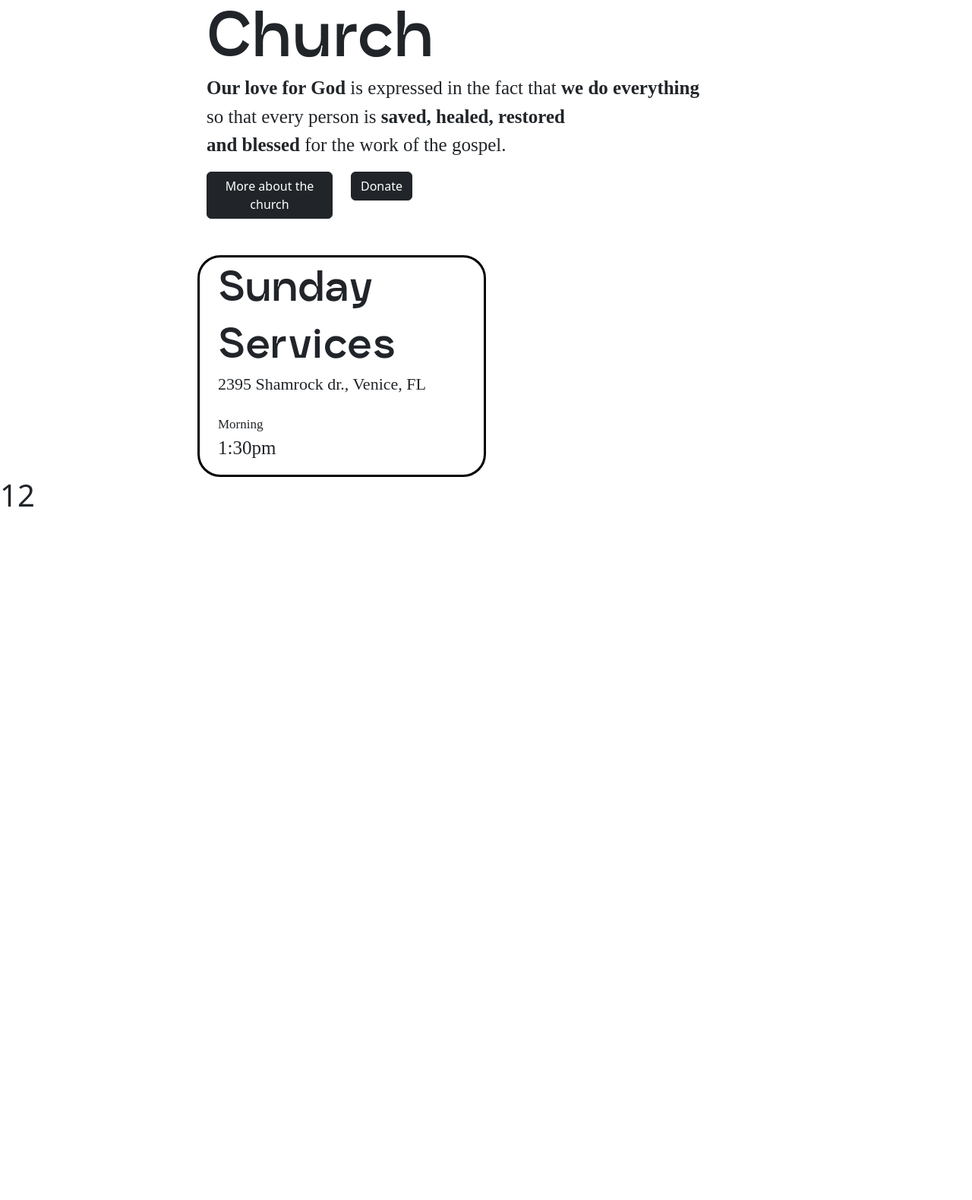
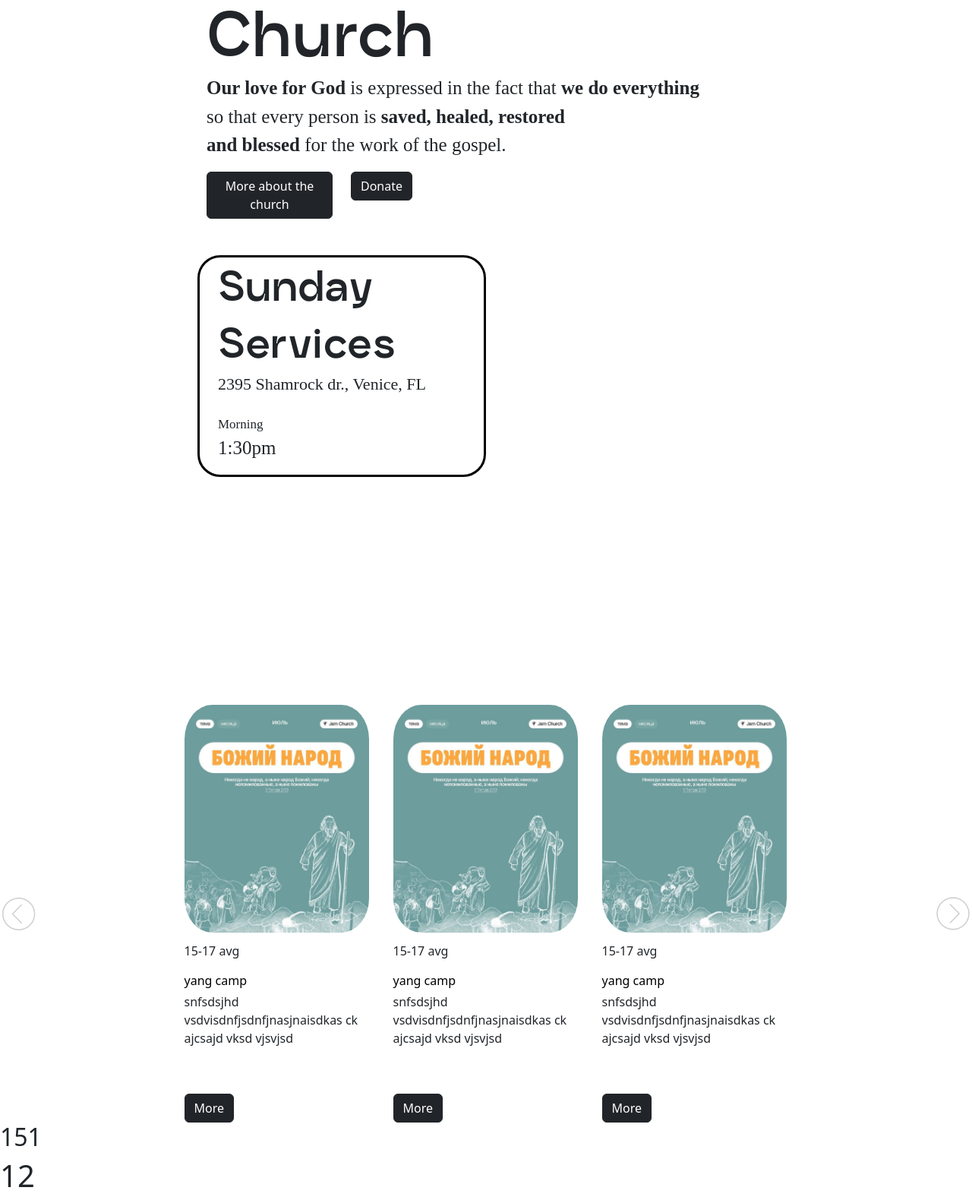
Before and after one commit to DanilaKalinin161/website-for-JemChurch, a Django app: page / in a window 1280 px wide. Shown: the part 700-2280 px from the top of the page at 76% size. Before the commit the page ends 1367 px from the top, so only its background shows below. Run offline with Django 5.2, Linux system fonts and the light colour scheme; data comes from the database, SQL or seed files in the repository; some libraries are stand-ins or nearby versions.

Commit message:
create slider

```diff
--- a/main/static/main/script/slider.js
+++ b/main/static/main/script/slider.js
@@ -1,11 +1,16 @@
-$(document).ready(function() {
- $("#news-slider").owlCarousel({
- items:3,
- itemsDesktop:[1199,3],
- itemsDesktopSmall:[1000,2],
- itemsMobile:[650,1],
- pagination:false,
- navigationText:false,
- autoPlay:true
- });
- });
+const productContainers = [...document.querySelectorAll('.slider-container-main')];
+const nxtBtn = [...document.querySelectorAll('.nxt-button')];
+const preBtn = [...document.querySelectorAll('.pre-button')];
+
+productContainers.forEach((item, i) => {
+    let containerDimensions = item.getBoundingClientRect();
+    let containerWidth = containerDimensions.width;
+
+    nxtBtn[i].addEventListener('click', () => {
+        item.scrollLeft += containerWidth;
+    })
+
+    preBtn[i].addEventListener('click', () => {
+        item.scrollLeft -= containerWidth;
+    })
+})
--- a/main/static/main.css
+++ b/main/static/main/style/main.css
@@ -1,7 +1,7 @@
 @font-face {
     font-family: "Craftwork Grotesk Bold";
     src: local("Craftwork Grotesk Bold"), local("CraftworkGrotesk-Bold"),
-    url("main/fonts/CraftworkGrotesk-Bold.ttf");
+    url("main/static/main/fonts/CraftworkGrotesk-Bold.ttf");
     font-weight: bold;
 }
 .fontH {
--- /dev/null
+++ b/main/static/main/style/slider.css
@@ -0,0 +1,83 @@
+.pre-button, .nxt-button {
+    height: 50px;
+    width: 50px;
+    display: flex;
+    position: absolute;
+    justify-content: center;
+    border: none;
+    outline: none;
+    background-color: rgba(0,0,0,0%);
+    z-index: 10;
+    align-items: center;
+
+}
+.pre-button{
+    left: 0;
+}
+.nxt-button{
+    right: 0;
+}
+.pre-button-img, .nxt-button-img{
+    display: block;
+    height: 100%;
+    width: auto;
+    opacity: 0.2;
+}
+.pre-button-img:hover, .nxt-button-img:hover{
+    opacity: 1;
+}
+.slider-container-image{
+    height: 300px;
+    width: 150px;
+    justify-content: center;
+    left: 15%;
+    top: 5%;
+    border-radius: 15%;
+}
+.slider-container-image-img{
+    display: block;
+    height: 100%;
+    width: auto;
+    border-radius: 15%;
+}
+.slider{
+    display: flex;
+    justify-content: center;
+    align-items: center;
+    margin-top: 300px;
+}
+.slider-container-main{
+    padding: 0 10vw;
+  display: flex;
+  overflow-x: auto;
+  scroll-behavior: smooth;
+}
+
+.slider-container-content{
+    margin-top: 12px;
+}
+.slider-container-content-text{
+    height: 200px;
+}
+.slider-container-content-text-name{
+    margin-top: 15px;
+}
+.slider-container-content-text-name-link{
+    text-decoration: none;
+    color: black;
+}
+.slider-container-content-text-description{
+    margin-top: 4px;
+    overflow: hidden;
+    word-wrap: break-word;
+}
+.slider-container{
+    max-width: 245px;
+    max-height: 700px ;
+    margin-left: 15px;
+    margin-right: 15px;
+    flex: 0 0 auto;
+}
+.slider-container-content-button{
+    margin-top: auto;
+}
--- a/main/templates/main/index.html
+++ b/main/templates/main/index.html
@@ -1,9 +1,13 @@
 {% extends 'main/layout.html' %}
+{% load static %}
+{% load i18n %}
+
 
 
 {% block title %}Main page{% endblock %}
 
 {% block content %}
+    <head><link rel="stylesheet" href="{% static 'main/style/slider.css' %}"></head>
     <div class="fullscreen-bg" >
         <div class="overlay">
             <h1 >JEM CHURCH FLORIDA<br>Welcome Home</h1>
@@ -98,7 +102,60 @@
         </div>
 
    </div>
+    <!------------------ slider ------------------->
 
+<div class="slider">
+    <button class="pre-button "><img alt="pre-button-img" class="pre-button-img" src="{% static 'main/img/slider/button-pre.png' %}"></button>
+    <button class="nxt-button "><img alt="nxt-button-img" class="nxt-button-img" src="{% static 'main/img/slider/buttom-nxt.png' %}"></button>
+<div class="slider-container-main ">
+    <div class="slider-container ">
+        <div class="slider-container-image">
+            <img class="slider-container-image-img" src="{% static 'main/img/slider/new_mounth.jpg' %}">
+        </div>
+        <div class="slider-container-content">
+            <div class="slider-container-content-text">
+            <div class="slider-container-content-text-date">{% translate '15-17 avg' %}</div>
+            <div class="slider-container-content-text-name"><a class="slider-container-content-text-name-link" href="/">{% translate 'yang camp' %}</a></div>
+            <div class="slider-container-content-text-description">{% translate 'snfsdsjhd vsdvisdnfjsdnfjnasjnaisdkas ck ajcsajd vksd vjsvjsd' %}</div>
+            </div>
+            <div class="slider-container-content-button">
+                <button class="btn btn-dark"><a style=" text-decoration: none; color: white " href="/about">More</a></button>
+            </div>
+        </div>
+    </div>
+    <div class="slider-container ">
+        <div class="slider-container-image">
+            <img class="slider-container-image-img" src="{% static 'main/img/slider/new_mounth.jpg' %}">
+        </div>
+        <div class="slider-container-content">
+            <div class="slider-container-content-text">
+            <div class="slider-container-content-text-date">{% translate '15-17 avg' %}</div>
+            <div class="slider-container-content-text-name"><a class="slider-container-content-text-name-link" href="/">{% translate 'yang camp' %}</a></div>
+            <div class="slider-container-content-text-description">{% translate 'snfsdsjhd vsdvisdnfjsdnfjnasjnaisdkas ck ajcsajd vksd vjsvjsd' %}</div>
+            </div>
+            <div class="slider-container-content-button">
+                <button class="btn btn-dark"><a style=" text-decoration: none; color: white " href="/about">More</a></button>
+            </div>
+        </div>
+    </div>
+    <div class="slider-container ">
+        <div class="slider-container-image">
+            <img class="slider-container-image-img" src="{% static 'main/img/slider/new_mounth.jpg' %}">
+        </div>
+        <div class="slider-container-content">
+            <div class="slider-container-content-text">
+            <div class="slider-container-content-text-date">{% translate '15-17 avg' %}</div>
+            <div class="slider-container-content-text-name"><a class="slider-container-content-text-name-link" href="/">{% translate 'yang camp' %}</a></div>
+            <div class="slider-container-content-text-description">{% translate 'snfsdsjhd vsdvisdnfjsdnfjnasjnaisdkas ck ajcsajd vksd vjsvjsd' %}</div>
+            </div>
+            <div class="slider-container-content-button">
+                <button class="btn btn-dark"><a style=" text-decoration: none; color: white " href="/about">More</a></button>
+            </div>
+        </div>
+    </div>
+</div>
+</div>
+    <h2 class="hph">151</h2>
 {% for el in context %}
     <h1>{{ el.name }}</h1>
 {% endfor %}
--- a/main/templates/main/layout.html
+++ b/main/templates/main/layout.html
@@ -7,11 +7,12 @@
     <meta name="viewport"
           content="width=device-width, user-scalable=no, initial-scale=1.0, maximum-scale=1.0, minimum-scale=1.0">
     <meta http-equiv="X-UA-Compatible" content="ie=edge">
-    <link rel="stylesheet" href="{% static 'main.css' %}">
+    <link rel="stylesheet" href="https://cdn.jsdelivr.net/npm/swiper@11/swiper-bundle.min.css"/>
+    <link rel="stylesheet" href="https://cdn.jsdelivr.net/npm/bootstrap@5.3.2/dist/css/bootstrap.min.css" integrity="sha384-T3c6CoIi6uLrA9TneNEoa7RxnatzjcDSCmG1MXxSR1GAsXEV/Dwwykc2MPK8M2HN" crossorigin="anonymous">
+    <link rel="stylesheet" href="{% static 'main/style/main.css' %}">
+    <link rel="stylesheet" href="{% static 'main/style/slider.css' %}">
 {#    <link rel="stylesheet" href="https://cdn.jsdelivr.net/npm/uikit@3.19.4/dist/css/uikit.min.css" />#}
 {#    <link rel="stylesheet" href="https://cdnjs.cloudflare.com/ajax/libs/uikit/3.19.4/css/uikit.min.css" />#}
-
-    <link rel="stylesheet" href="https://cdn.jsdelivr.net/npm/bootstrap@5.3.2/dist/css/bootstrap.min.css" integrity="sha384-T3c6CoIi6uLrA9TneNEoa7RxnatzjcDSCmG1MXxSR1GAsXEV/Dwwykc2MPK8M2HN" crossorigin="anonymous">
     <title>{% block title %}{% endblock %}</title>
 </head>
 <body>
@@ -38,6 +39,8 @@
 
 {% endblock %}
 </body>
+<script src="{% static 'main/script/slider.js' %}"></script>
+<script src="https://cdn.jsdelivr.net/npm/swiper@11/swiper-bundle.min.js"></script>
 <script src="https://cdn.jsdelivr.net/npm/uikit@3.19.4/dist/js/uikit-icons.min.js"></script>
 <script src="https://cdnjs.cloudflare.com/ajax/libs/uikit/3.19.4/js/uikit.min.js"></script>
 </html>
```
Also changed, not shown: main/static/main/slider.css (deleted, +0 -96 lines), siteForJem/settings.py (+4 -4 lines), main/static/main/img/python_wallpaper__free_download__4k___by_drelix_dcfh81e-fullview.jpg (renamed from sliders/python_wallpaper__free_download__4k___by_drelix_dcfh81e-fullview.jpg), main/static/main/img/slider/buttom-nxt.png (added), main/static/main/img/slider/button-pre.png (added), main/static/main/img/slider/new_mounth.jpg (added), static/main/img/python_wallpaper__free_download__4k___by_drelix_dcfh81e-fullview.jpg (deleted).
